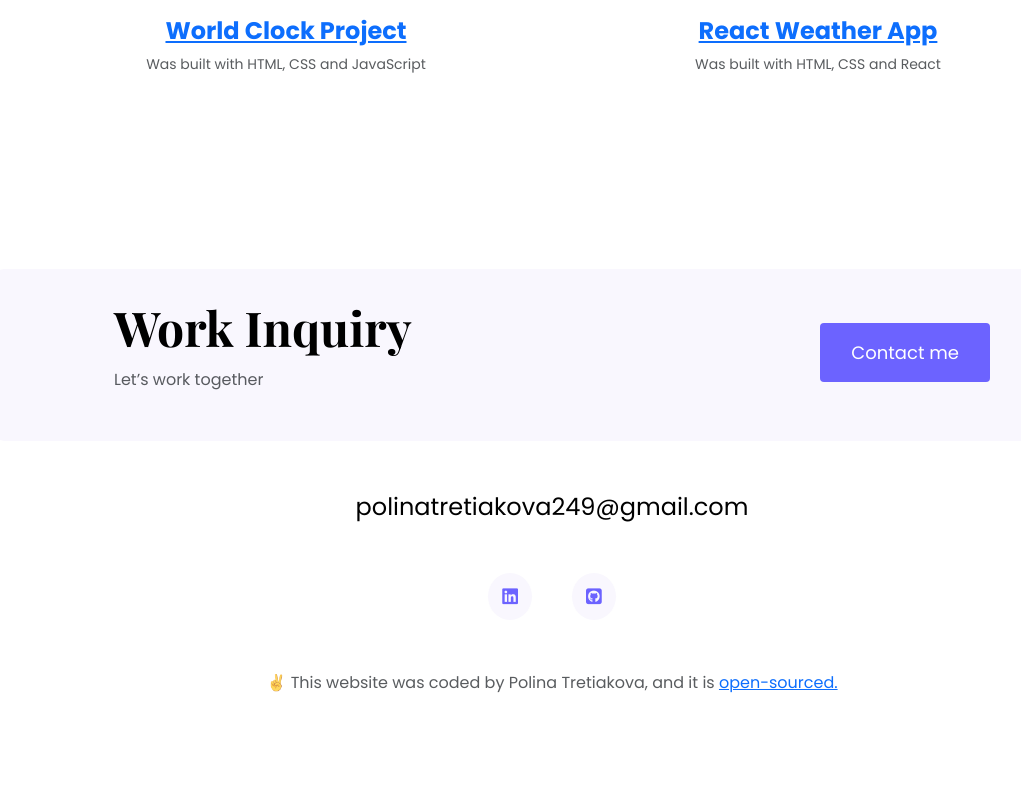
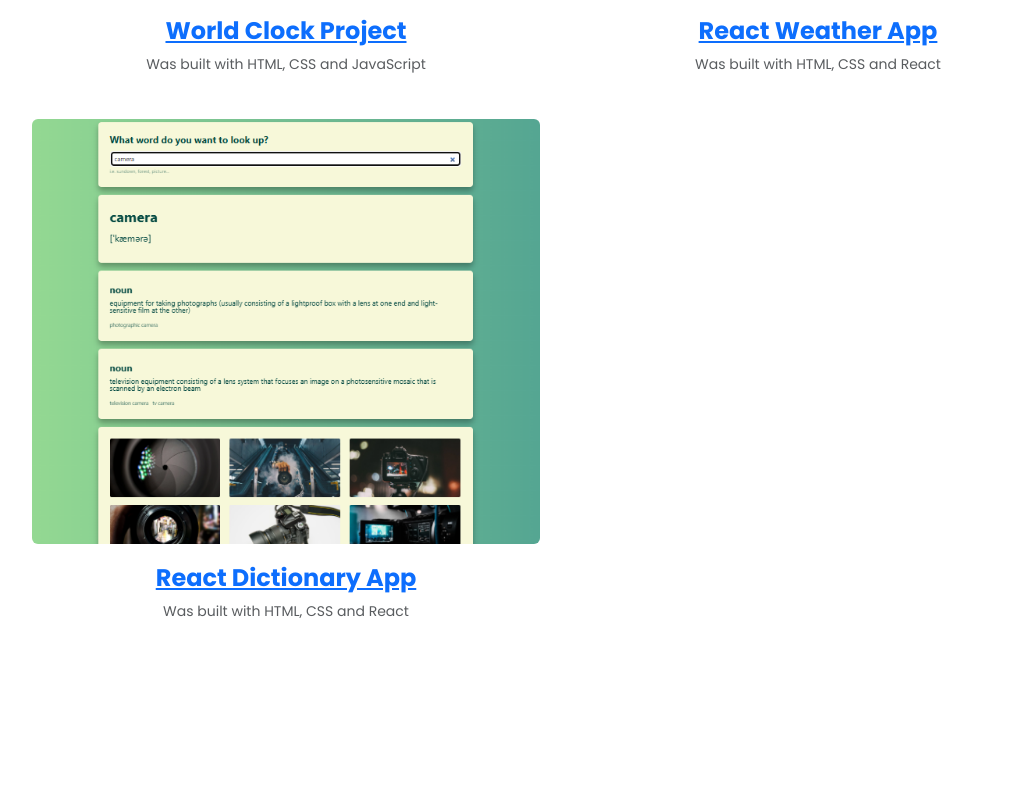
Before and after one commit to PollyT249/responsive-portfolio, a plain HTML site: page work.html in a window 1280 px wide. Shown: the part 1354-2140 px from the top of the page, without its empty margins (88-1109 px from the left). Before the commit the page ends 2112 px from the top, so only its background shows below. Drawn offline with nearby package versions, Linux system fonts and the light colour scheme; a web font is replaced by a local one.

Commit message:
Added Dictionary project

```diff
--- a/styles/portfolio.css
+++ b/styles/portfolio.css
@@ -63,7 +63,7 @@ nav li {
 nav a {
   text-decoration: none;
   color: #272142;
-  transition: all 100ms ease-in-out;
+  transition: color 0.2s ease-in-out;
 }
 
 nav a:hover,
@@ -174,7 +174,7 @@ footer .social-links a {
   margin: 0 20px;
   color: var(--branding-color);
   background: var(--secondary-color);
-  padding: 10px 14px;
+  padding: 10px 16px;
   font-size: 18px;
   border-radius: 50%;
   transition: all 100ms ease-in-out;
--- a/work.html
+++ b/work.html
@@ -133,6 +133,22 @@
               Was built with HTML, CSS and React
             </p>
           </div>
+
+          <div class="col-md-6 mb-4">
+            <img
+              src="images/dictionary-app.png"
+              alt="Dictionary App preview"
+              class="img-fluid mb-3 rounded"
+            />
+            <h3 class="text-center m-0">
+              <a href="https://dictionary-by-polly.netlify.app/" target="_blank"
+                >React Dictionary App</a
+              >
+            </h3>
+            <p class="text-center text-muted">
+              Was built with HTML, CSS and React
+            </p>
+          </div>
         </div>
       </div>
     </div>
```
Also changed, not shown: images/dictionary-app.png (added).
